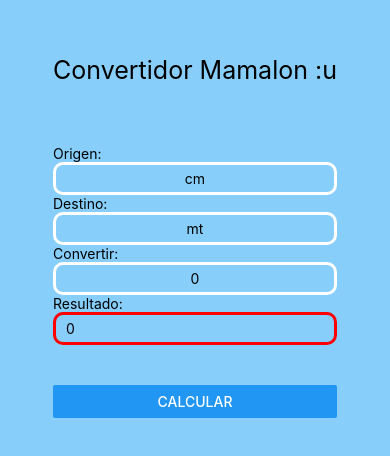
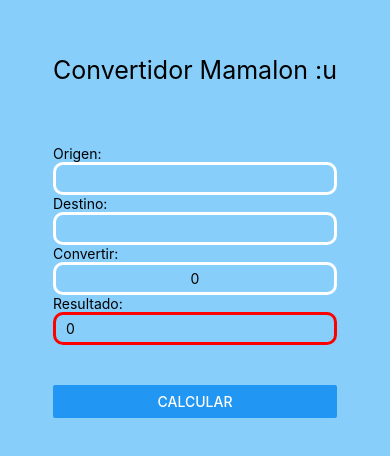
Before and after one commit to teo009/unidadMedidasReactNative, a React Native app: screen / in a window 390 px wide. Shown: the part 196-652 px from the top of the page. Built offline with nearby package versions, Linux system fonts and the light colour scheme.

Commit message:
validacion para: (milimetros a centimetros, milimetros a metros y milimetros a kilometros)

```diff
--- a/src/components/Converter.tsx
+++ b/src/components/Converter.tsx
@@ -7,8 +7,8 @@ import { View, Text, TextInput, StyleSheet, Button, } from 'react-native';
 function Converter() {
 
     //Variables de estado
-    const [origen, setOrigen] = useState('cm')
-    const [destino, setDestino] = useState('mt')
+    const [origen, setOrigen] = useState('')
+    const [destino, setDestino] = useState('')
     const [convertir, setConvertir] = useState(0)
     const [resultado, setResultado] = useState(0)
 
@@ -25,10 +25,17 @@ function Converter() {
         setConvertir(number)
     }
     const handleCalcular = () => {
-        //alert('holaaa')
         if (origen === 'cm' && destino === 'mt') {
             const result = convertir / 100
-            //console.log(result)
+            setResultado(result)
+        } else if(origen === 'mm' && destino === 'cm') {
+            const result = convertir / 10.000
+            setResultado(result)
+        } else if (origen === 'mm' && destino === 'mt') {
+            const result = convertir / 1000.0
+            setResultado(result)
+        } else if (origen === 'mm' && destino === 'km') {
+            const result = convertir / 1000000
             setResultado(result)
         }
     }
```
